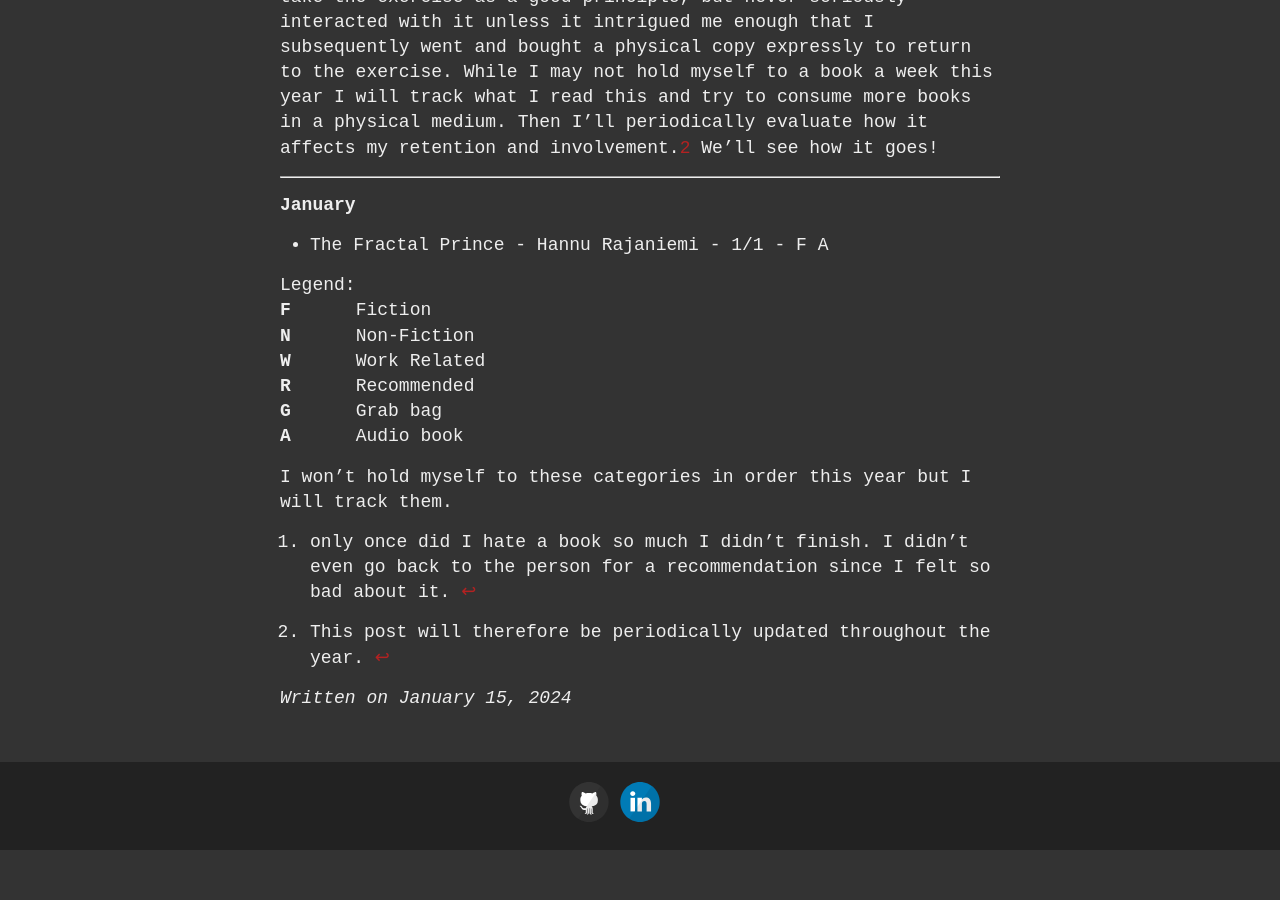
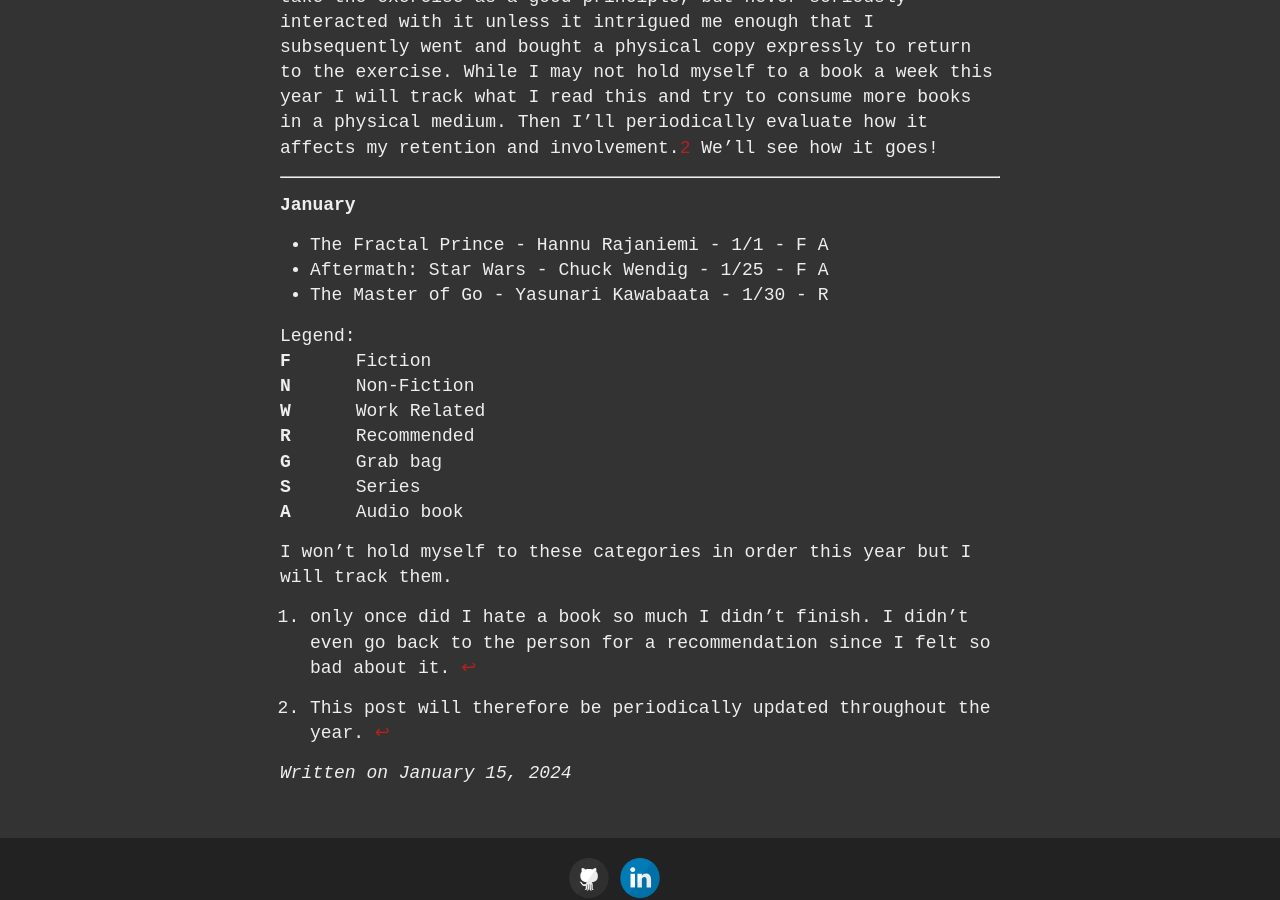
Before and after one commit to ninjajoe9/ninjajoe9.github.io, a Jekyll site: the page built from _posts/2024-01-15-Books-for-2024.md, in a window 1280 px wide and 900 px high, scrolled down 1340 px. Built offline with Jekyll 4.4.1, drawn with Linux system fonts in a browser that asks for light colours; our own code applies the rules of GitHub Pages for plain Markdown files; before the commit the page ends 2191 px from its top, so only the background shows below that.

Commit message:
added books

```diff
--- a/_posts/2024-01-15-Books-for-2024.md
+++ b/_posts/2024-01-15-Books-for-2024.md
@@ -9,6 +9,8 @@
 **January**
 
 - The Fractal Prince - Hannu Rajaniemi - 1/1 - F A
+- Aftermath: Star Wars - Chuck Wendig - 1/25 - F A
+- The Master of Go - Yasunari Kawabaata - 1/30 - R
 
 
 | Legend: ||
@@ -18,6 +20,7 @@
 | **W** | Work Related |
 | **R** | Recommended |
 | **G** | Grab bag |
+| **S** | Series |
 | **A** | Audio book |
 
 I won't hold myself to these categories in order this year but I will track them.
```
